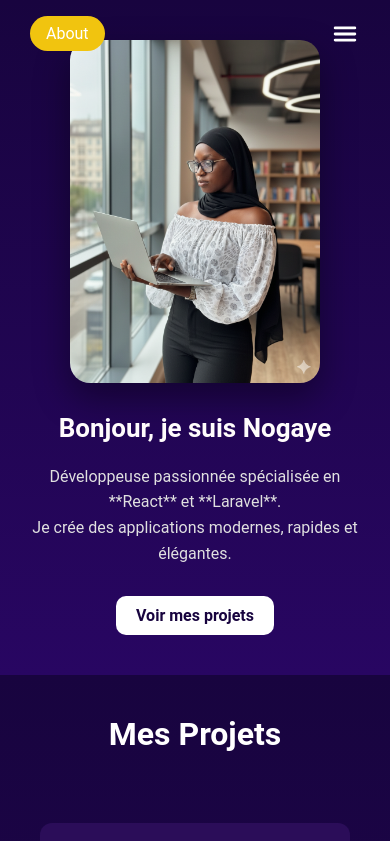
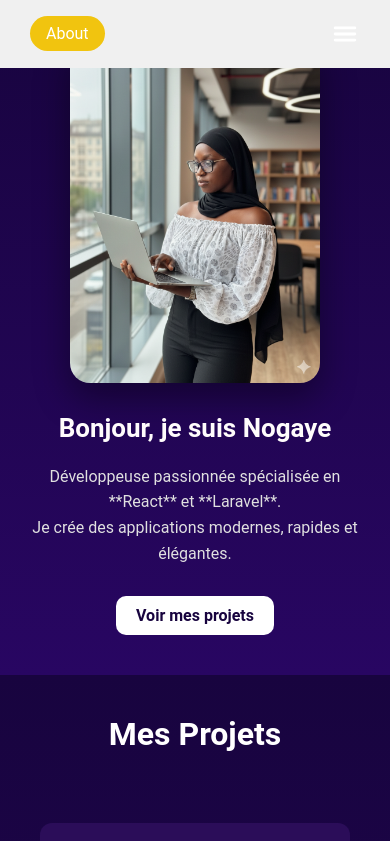
Before and after one commit to noksniang5336-cell/porfolio, a React app: page / in a window 390 px wide. Shown: the top 841 px of the page. Built offline with nearby package versions, Linux system fonts and the light colour scheme; the HTML template or start-up script is replaced by a standard one.

Commit message:
premier commit

```diff
--- a/src/composants/Navbar.jsx
+++ b/src/composants/Navbar.jsx
@@ -43,7 +43,7 @@ const Navbar = () => {
               <NavLink to="/">
                 <p>Accueil</p>
               </NavLink>
-              <NavLink to="/projets">
+              <NavLink to="/project">
                <p>Projets</p>
               </NavLink>
               <NavLink to="/contact" >
--- a/src/index.css
+++ b/src/index.css
@@ -114,8 +114,7 @@ nav .logo {
   position: fixed;
   width: 100%;
   z-index: 50;
-  background-color: transparent;
-
+background-color: #f0f0f0;
 }
 
 nav h1 {
```
